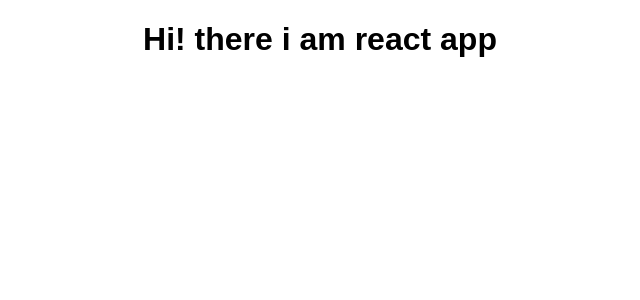
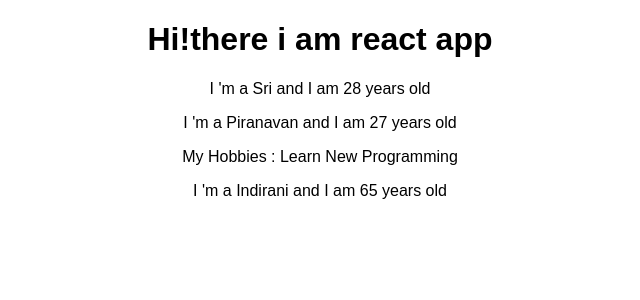
Before and after one commit to YSripiranavan/ReactJs-Learning, a React (Create React App) app: page / in a window 1280 px wide. Shown: the top 300 px of the page, without its empty margins (320-960 px from the left). Built offline with nearby package versions, Linux system fonts and the light colour scheme.

Commit message:
upto react children property

```diff
--- a/src/App.js
+++ b/src/App.js
@@ -1,11 +1,17 @@
 import React, { Component } from "react";
 import "./App.css";
+import Person from "./Person/Person";
 
 class App extends Component {
   render() {
     return (
       <div className="App">
-        <h1>Hi! there i am react app</h1>
+        <h1> Hi!there i am react app </h1>
+        <Person name="Sri" age="28" />
+        <Person name="Piranavan" age="27">
+          My Hobbies : Learn New Programming
+        </Person>
+        <Person name="Indirani" age="65" />
       </div>
     );
     // return React.createElement(
--- /dev/null
+++ b/src/Person/Person.js
@@ -0,0 +1,12 @@
+import React from 'react';
+
+const person = (props) => {
+    return (
+        <div>
+            <p> I 'm a {props.name} and I am {props.age} years old</p>
+            <p>{props.children}</p>
+        </div>
+    );
+};
+
+export default person;
```
